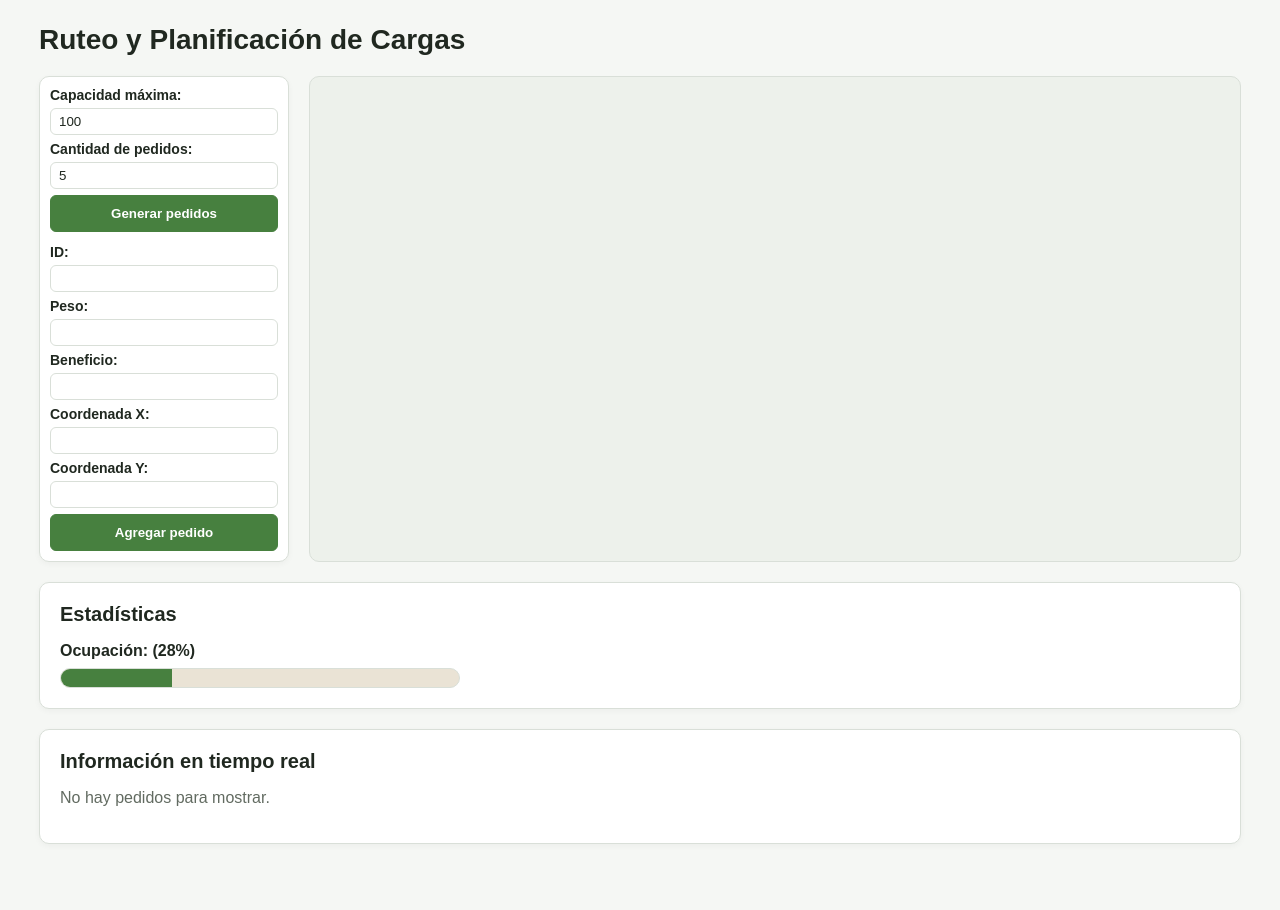
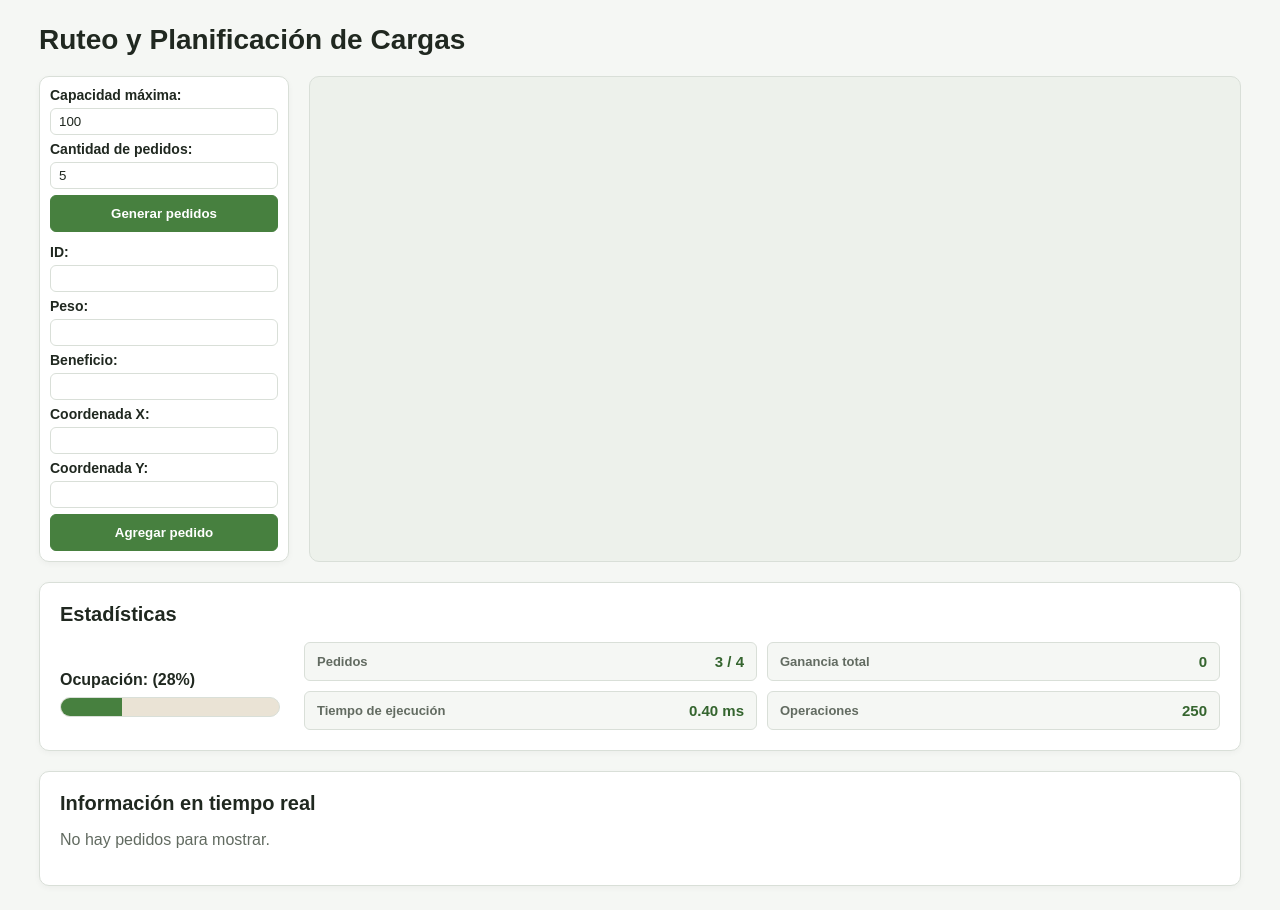
Before and after one commit to Maykel-Poveda-Paniagua/Proyecto1_Ruteo_PlanificacionDeCargas, a React (Vite) app: page / in a window 1280 px wide. Before the commit the page ends 868 px from the top, so only its background shows below. Built offline with nearby package versions, Linux system fonts and the light colour scheme.

Commit message:
feat: Se agrega el panel de estadisticas con su estilo

```diff
--- a/src/components/StatsPanel.jsx
+++ b/src/components/StatsPanel.jsx
@@ -0,0 +1,31 @@
+// Muestra estadisticas de la ejecucion del algoritmo
+
+function StatePanel({ procesados = 0, seleccionados = [], ganancia = 0, tiempoMs = 0, operaciones = 0 }){
+    return (
+        <div className="stats_panel">
+            <div className="stats_fila">
+                <span className="stats_etiqueta">Pedidos</span>
+                <span className="stats_valor">
+                    {seleccionados.length} / {procesados}
+                </span>
+            </div>
+            <div className="stats_fila">
+                <span className="stats_etiqueta">Ganancia total</span>
+                <span className="stats_valor">{ganancia}</span>
+            </div>
+
+            <div className="stats_fila">
+                <span className="stats_etiqueta">Tiempo de ejecución</span>
+                <span className="stats_valor">{Number(tiempoMs).toFixed(2)} ms</span>
+            </div>
+
+            <div className="stats_fila">
+                <span className="stats_etiqueta">Operaciones</span>
+                <span className="stats_valor">{operaciones}</span>
+            </div>
+        </div>
+
+    )
+}
+
+export default StatePanel
--- a/src/index.css
+++ b/src/index.css
@@ -200,6 +200,54 @@ body {
 }
 
 /*==========================================
+    ESTADISTICAS Y STATSPANEL
+==========================================*/
+.stats_contenedor {
+    display: flex;
+    align-items: center;
+    gap: 24px;
+    width: 100%;
+}
+
+.truck_capacity {
+    flex: 0 0 220px;
+    width: 220px;
+    max-width: 220px;
+}
+
+.stats_panel {
+    display: grid;
+    grid-template-columns: repeat(2, minmax(0, 1fr));
+    gap: 10px;
+    flex: 1;
+    min-width: 0;
+}
+
+.stats_fila {
+    display: flex;
+    justify-content: space-between;
+    align-items: center;
+    gap: 8px;
+    padding: 10px 12px;
+    border: 1px solid var(--borde);
+    border-radius: 6px;
+    background: var(--fondo);
+}
+
+.stats_etiqueta {
+    color: var(--texto-secundario);
+    font-size: 13px;
+    font-weight: 600;
+}
+
+.stats_valor {
+    color: var(--verde-oscuro);
+    font-size: 15px;
+    font-weight: 700;
+    white-space: nowrap;
+}
+
+/*==========================================
     HOME
 ========================================== */
 .panel_principal {
--- a/src/pages/Home.jsx
+++ b/src/pages/Home.jsx
@@ -4,6 +4,7 @@ import TruckCapacity from '../components/TruckCapacity'
 import ConfigForm from '../components/ConfigForm'
 import OrderForm from '../components/OrderForm'
 import OrderList from '../components/OrderList'
+import StatePanel from '../components/StatsPanel'
 
 function Home() {
 
@@ -56,10 +57,20 @@ function Home() {
 
                 <h2>Estadísticas</h2>
 
-                <TruckCapacity
-                    pesoActual={resultadoEjemplo.pesoTotal}
-                    capacidad={Number(capacidad)}
-                />
+                <div className="stats_contenedor">
+                    <TruckCapacity
+                        pesoActual={resultadoEjemplo.pesoTotal}
+                        capacidad={Number(capacidad)}
+                    />
+
+                    <StatePanel
+                        procesados={resultadoEjemplo.procesados}
+                        seleccionados={resultadoEjemplo.seleccionados}
+                        ganancia={resultadoEjemplo.gananciaTotal}
+                        tiempoMs={resultadoEjemplo.tiempoMs}
+                        operaciones={resultadoEjemplo.operaciones}
+                    />
+                </div>
 
             </div>
 
--- a/src/utils/datosEjemplo.js
+++ b/src/utils/datosEjemplo.js
@@ -16,7 +16,7 @@ export const resultadoEjemplo = {
     ganancia: 113,
     pesoTotal: 28,
     ruta: ['P4', 'P2', 'P1'],
-    procesado: 12,
-    tiemposMs: 0.4,
+    procesados: 4,
+    tiempoMs: 0.4,
     operaciones: 250,
 }
```
Also changed, not shown: 1 other file (tests, documents, lock files or other folders).
